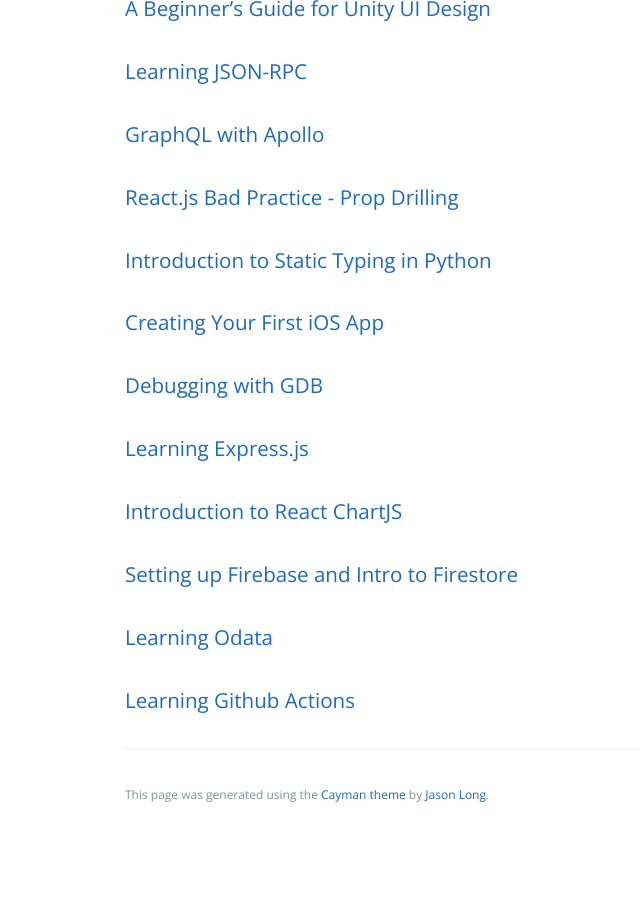
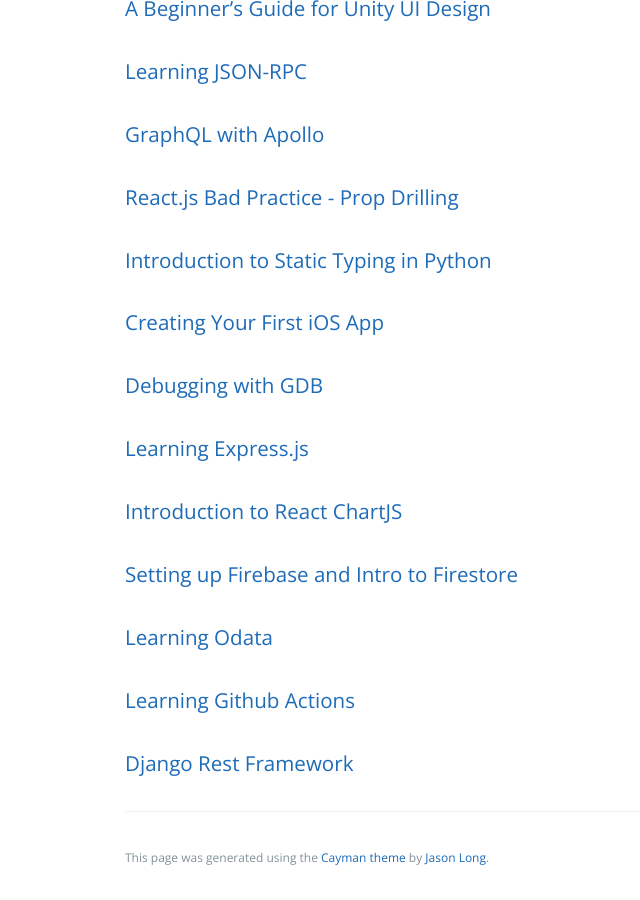
Before and after one commit to learning-software-engineering/learning-software-engineering.github.io, a Jekyll site: the page built from Topics/Tech_Stacks.md, in a window 1280 px wide and 900 px high, scrolled down 2240 px. Shown: the whole window, without its empty margins (99-739 px from the left). Built offline with Jekyll 4.4.1, drawn with Linux system fonts in a browser that asks for light colours; our own code applies the rules of GitHub Pages for plain Markdown files; before the commit the page ends 3077 px from its top, so only the background shows below that.

Commit message:
added link to django rest framework page

```diff
--- a/Topics/Tech_Stacks.md
+++ b/Topics/Tech_Stacks.md
@@ -41,3 +41,4 @@
 ### [Setting up Firebase and Intro to Firestore](./Tech_Stacks/Firebase_and_Firestore.md)
 ### [Learning Odata](./Tech_Stacks/Odata.md)
 ### [Learning Github Actions](./Development_Process/Github_Actions.md)
+### [Django Rest Framework](./Tech_Stacks/Django_Rest.md)
```
